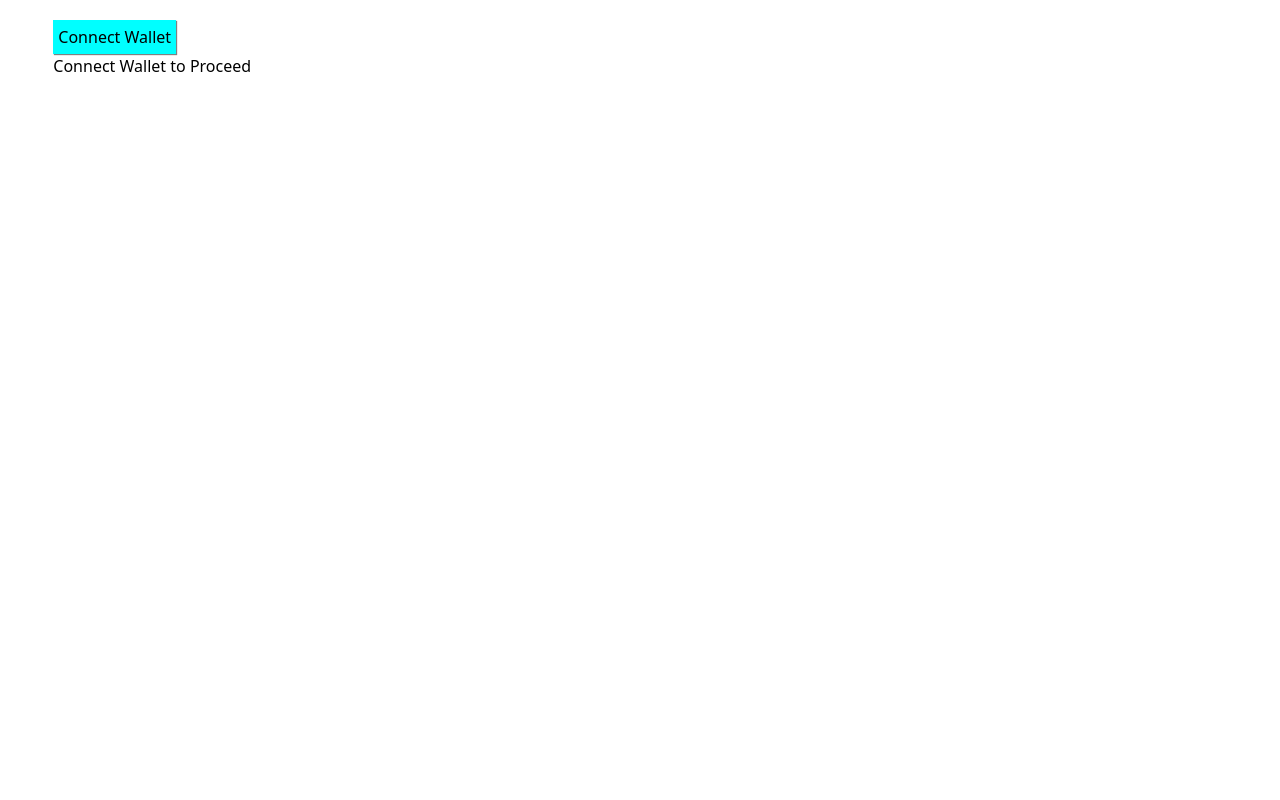
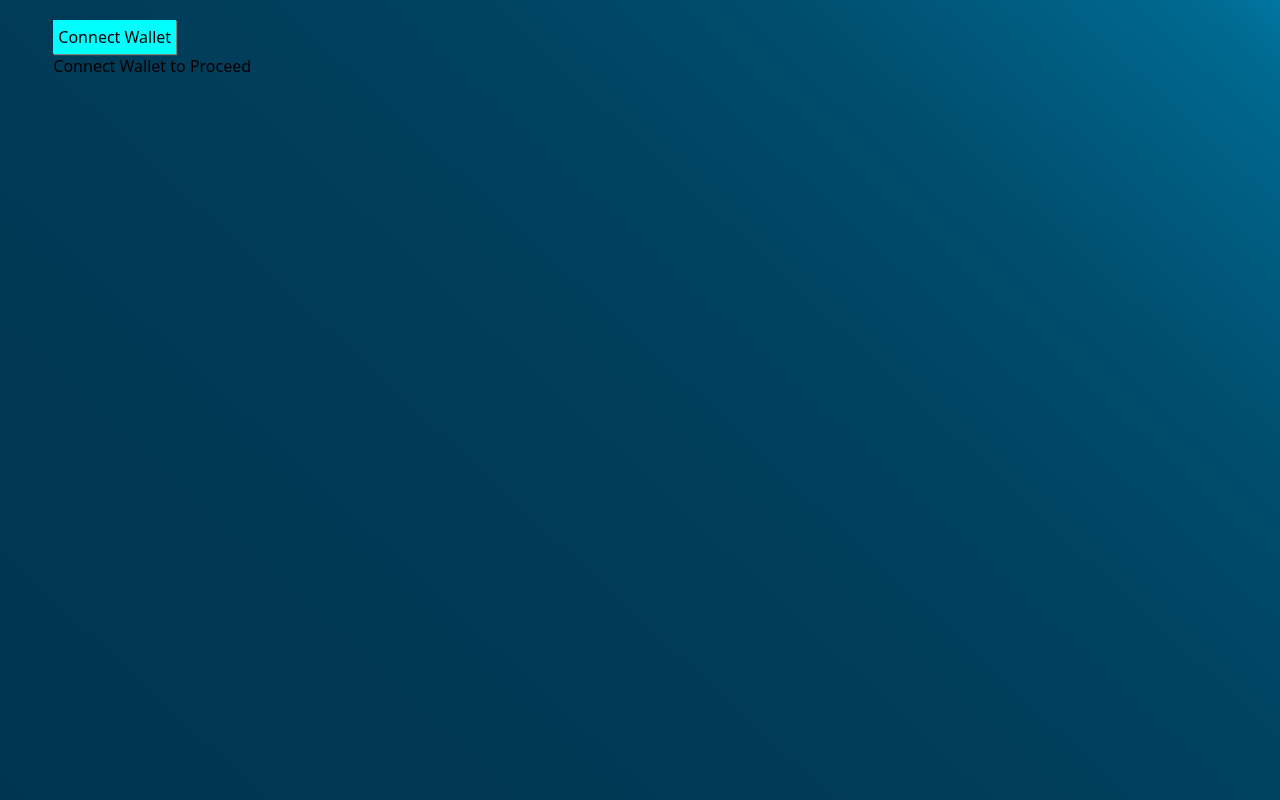
Before and after one commit to RyanKoech/Reach-NFT_with_Royalties, a React (Create React App) app: page / in a window 1280 px wide. Built offline with nearby package versions, Linux system fonts and the light colour scheme; what @reach-sh/stdlib would draw is missing.

Commit message:
Added gradient background

```diff
--- a/src/App.css
+++ b/src/App.css
@@ -1,4 +1,4 @@
-.dark-lightblue-gradient2{
+.dark-lightblue-gradient{
   background: rgb(0,53,80);
   background: linear-gradient(43deg, rgba(0,53,80,1) 0%, rgba(0,58,86,1) 37%, rgba(0,66,96,1) 61%, rgba(0,77,109,1) 76%, rgba(0,92,128,1) 87%, rgba(0,105,144,1) 96%, rgba(0,119,162,1) 100%);
 }
```
Also changed, not shown: 1 other file (tests, documents, lock files or other folders).
